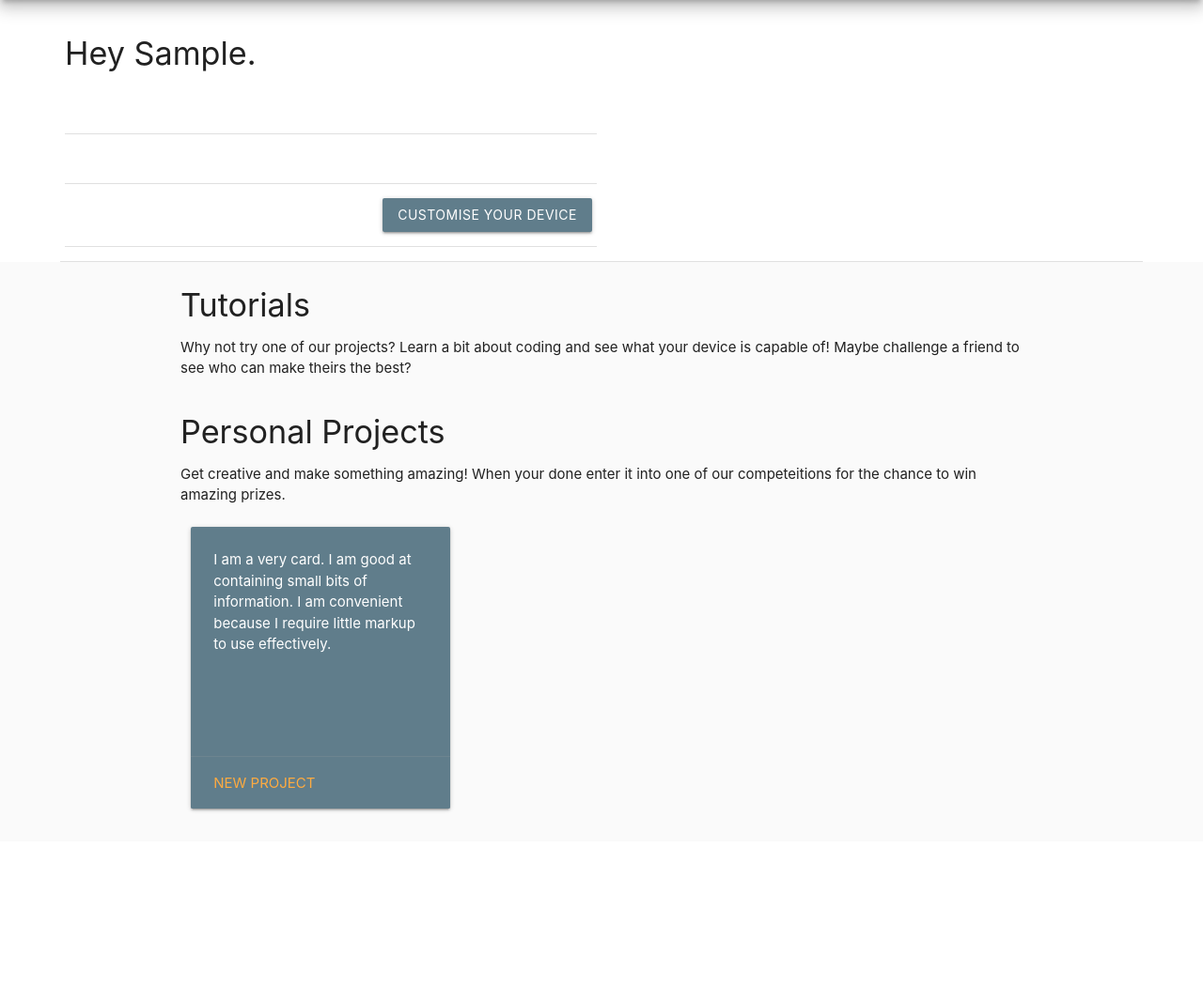
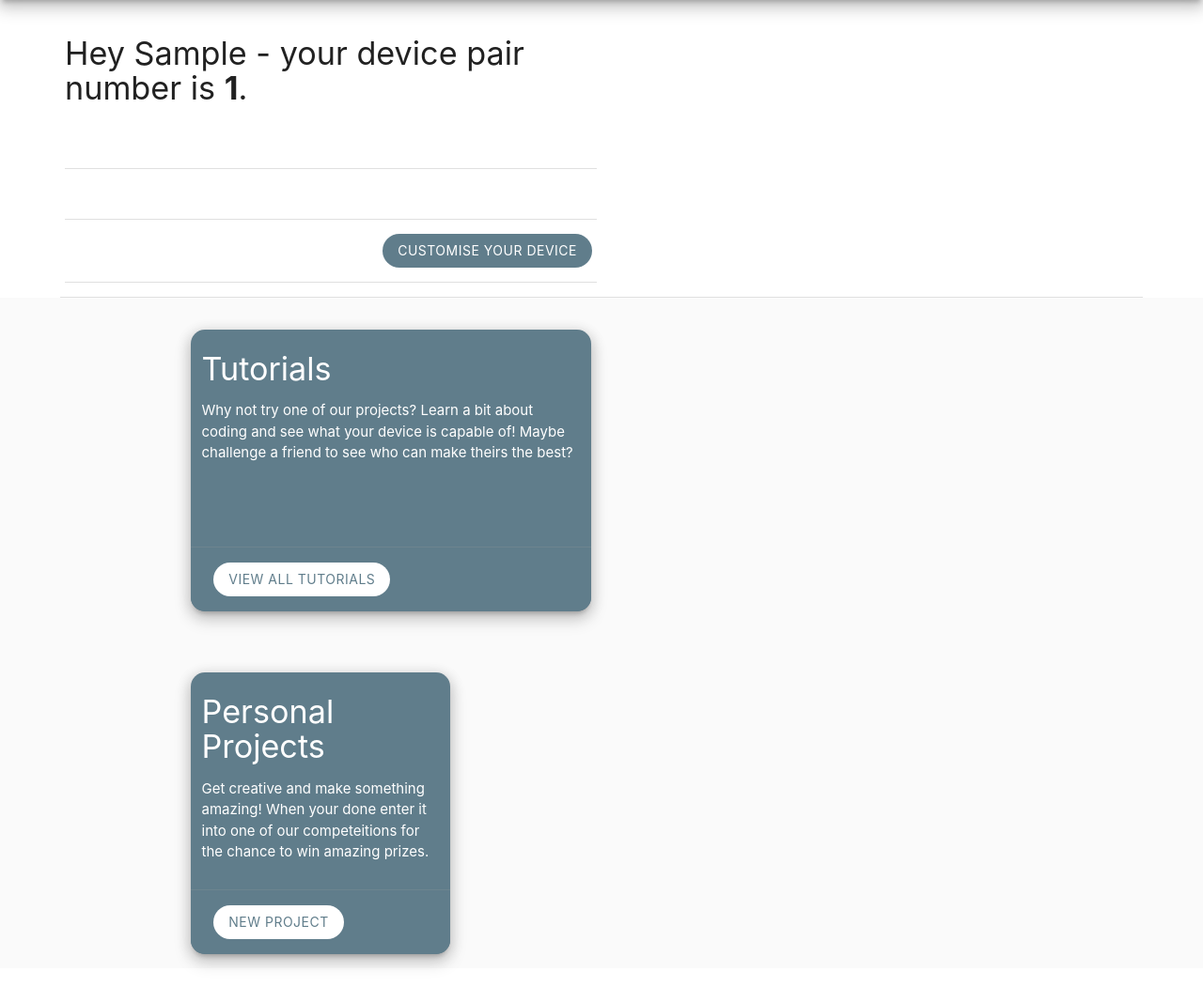
Before and after one commit to pdmcguckian/Nova-WebApp, a Django app: page / in a window 1280 px wide. Shown: the part 64-1115 px from the top of the page at 94% size. Before the commit the page ends 929 px from the top, so only its background shows below. Run offline with Django 3.2, Linux system fonts and the light colour scheme; the visitor is signed in with stand-in values (Sample User, id 1); data comes from the database, SQL or seed files in the repository; data that the repository does not hold is empty.

Commit message:
Skinned II

```diff
--- a/main/templates/main/dashboard.html
+++ b/main/templates/main/dashboard.html
@@ -9,7 +9,7 @@
   <tbody>
     <tr>
 		{% if user.is_authenticated %}
-		<td width = "50%"><h4>Hey {{user.first_name}}.</h4>
+		<td width = "50%"><h4>Hey {{user.first_name}} - your device pair number is <b>{{ user.id }}</b>.</h4>
 		{% else %}
 		<td width = "50%"><h3>Log in to start.</h3>
 		{% endif %}
@@ -27,7 +27,7 @@
 			</tr>
 			<tr height="33.3%">
 			  <td colspan="3"><div class = "right-align pin-bottom">
-			<a class="btn brand blue-grey" href="">Customise your device</a>
+			<a class="btn z-depth-0 blue-grey" style="border-radius: 20px" href="">Customise your device</a>
 		</div>
 			  </tr>
 
@@ -47,17 +47,29 @@
 
 <div style="background-color: #fafafa; width: 100%; padding-top: 4px">
 	<div class="container">
-	<h4>Tutorials</h4>
-	<p>Why not try one of our projects? Learn a bit about coding and see what your device is capable of! Maybe challenge a friend to see who can make theirs the best?</p>
+   <br>
+	<div class="row">
+		<div class="col s12 m6">
+			  <div class="card small z-depth-3 blue-grey" style="border-radius: 15px; overflow: hidden">
+				<div class="col">
+				  <h4 class="white-text">Tutorials</h4>
 
-	<div class="row">
-        {% for project in structuredprojects %}
+				  <p class="white-text">Why not try one of our projects? Learn a bit about coding and see what your device is capable of! Maybe challenge a friend to see who can make theirs the best?</p>
+				  </div>
+			<div class="card-action">
+				<a class="btn z-depth-0 white blue-grey-text" style="border-radius: 20px" href="">View All Tutorials</a>
+			</div>
+			  </div>
+		  </div>
+
+        {% for project in structuredprojects|slice:":3" %}
+
         <div class="col s12 m6">
             <a href={{ project.slug }} style="color: #000">
                 <div class="card small z-depth-3" style="border-radius: 15px; overflow: hidden">
                   <div class="col" style="width: 50%">
-                    <h4 class="gray-text">{{ project.title }}.</h4>
-                    <p class="gray-text">{{ project.description }}<p>
+                    <h4>{{ project.title }}.</h4>
+                    <p>{{ project.description }}<p>
                   </div>
 
                   <div class="col" style="width: 50%; height: 100%; background-color: black;">
@@ -66,43 +78,43 @@
                 </div>
                 </a>
           </div>
+
         {% endfor %}
+
         </div>
 
 	</div>
 
+	<br>
 
 	<div class='container'>
-		<h4>Personal Projects</h4>
-
-		<p>Get creative and make something amazing! When your done enter it into one of our competeitions for the chance to win amazing prizes.</p>
 
 
 		<div class="row">
-		<div class="col s12 m4">
-		  <div class="card blue-grey small">
-			<div class="card-content white-text">
-			  <p>I am a very  card. I am good at containing small bits of information.
-			  I am convenient because I require little markup to use effectively.</p>
+		  <div class="col s12 m4">
+			  <div class="card small z-depth-3 blue-grey" style="border-radius: 15px; overflow: hidden">
+				<div class="col">
+				  <h4 class="white-text">Personal Projects</h4>
+
+				  <p class="white-text">Get creative and make something amazing! When your done enter it into one of our competeitions for the chance to win amazing prizes.</p>
+				  </div>
+			<div class="card-action">
+				<a class="btn z-depth-0 white blue-grey-text modal-trigger" style="border-radius: 20px" href="#modal1">New Project</a>
 			</div>
-			<div class="card-action">
-				<a class='waves-effect waves-light action brand blue-grey modal-trigger' href="#modal1">New Project</a>
-			</div>
+			  </div>
 		  </div>
-		</div>
 
-		<div class="row">
 			{% for project in personalprojects %}
 			<div class="col s12 m4">
-					<div class="card small orange">
+					<div class="card small z-depth-3" style="border-radius: 15px; overflow: hidden">
 					  <div class="col">
-						<h4 class="white-text">{{ project.title }}</h4>
-						<p class="white-text">{{ project.description }}<p>
+						<h4>{{ project.title }}</h4>
+						<p>{{ project.description }}<p>
 					  </div>
 					  <div class="card-action">
 						<form action="project" method="POST">
 							{% csrf_token %}
-							<button class="waves-effect waves-light btn" type="submit" name="project-id" value={{ project.id }}>Edit Project</button>
+							<button class="btn z-depth-0 blue-grey" style="border-radius: 20px" type="submit" name="project-id" value={{ project.id }}>Edit Project</button>
 						</form>
 					  </div>
 					</div>
@@ -127,12 +139,11 @@
 			{{form}}
 			<br>
 			<br>
-			<button class="btn waves-effect waves-light" type="submit" name="action">Create Project</button>
+			<button class="btn z-depth-0 blue-grey" style="border-radius: 20px" type="submit" name="action">Create Project</button>
 
 		</form>
     </div>
   </div>
 
+</div>
 {% endblock %}
-
-</div>
```
